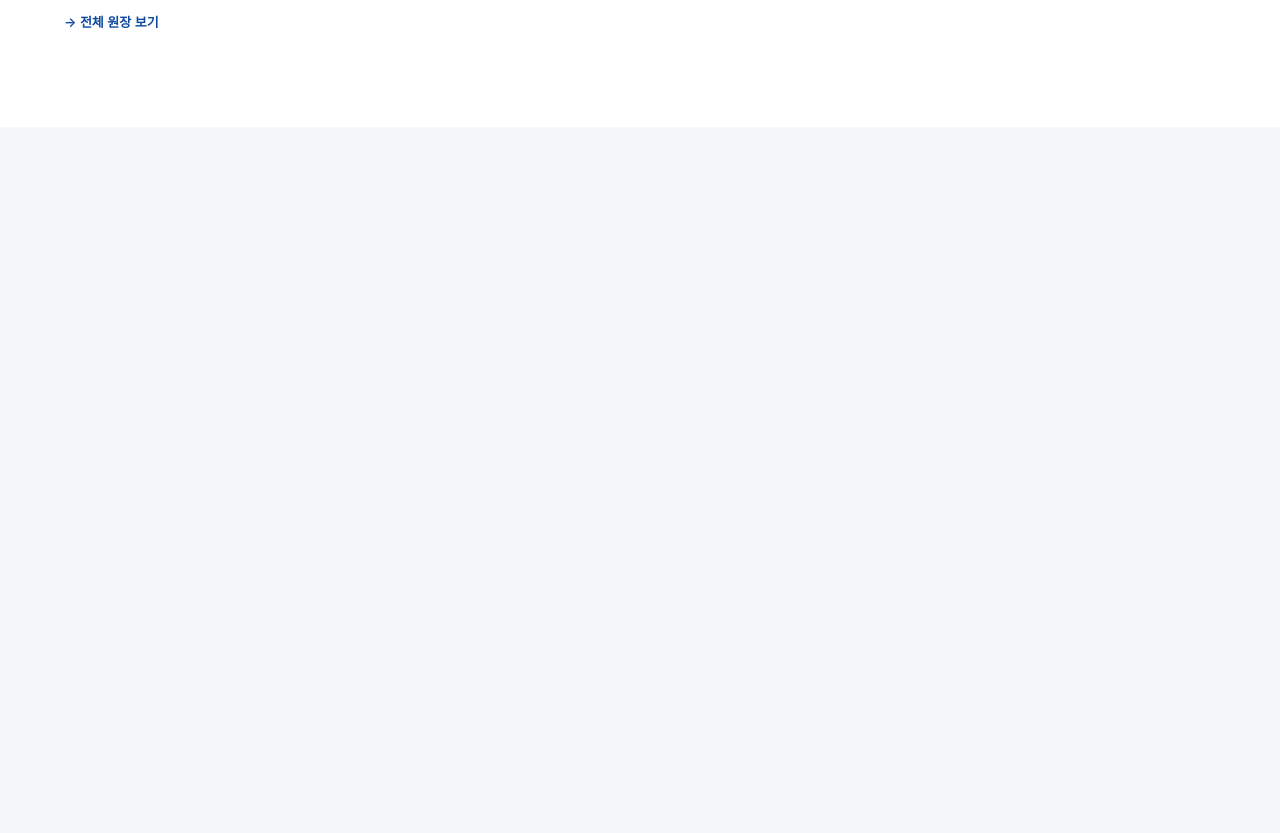
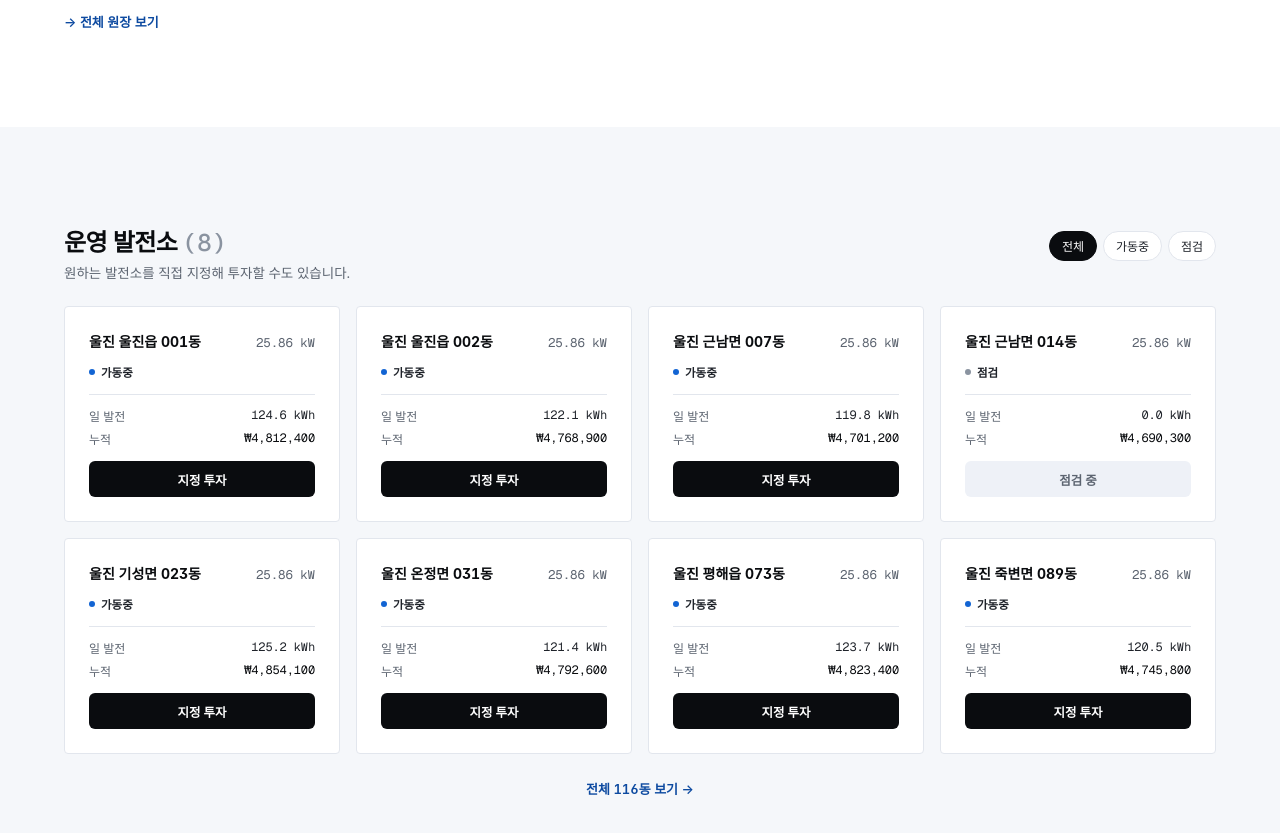
Before and after one commit to mattysouth97/lucia-pilot, a React (Vite) app in the folder apps/web/: page /invest in a window 1280 px wide. Shown: the part 1860-2693 px from the top of the page. Before the commit the page ends 1987 px from the top, so only its background shows below. Built offline with nearby package versions, Linux system fonts and the light colour scheme; a web font is replaced by a local one.

Commit message:
feat(web): FR-R-001 StationGrid 8-card listing with filter

```diff
--- a/apps/web/src/routes/Invest/index.tsx
+++ b/apps/web/src/routes/Invest/index.tsx
@@ -4,6 +4,7 @@ import { Hero } from './sections/Hero';
 import { HowItWorks } from './sections/HowItWorks';
 import { ImpactStrip } from './sections/ImpactStrip';
 import { LiveLedgerRibbon } from './sections/LiveLedgerRibbon';
+import { StationGrid } from './sections/StationGrid';
 
 export function Landing() {
   return (
@@ -14,6 +15,7 @@ export function Landing() {
         <ImpactStrip />
         <HowItWorks />
         <LiveLedgerRibbon />
+        <StationGrid />
       </main>
     </>
   );
--- /dev/null
+++ b/apps/web/src/routes/Invest/sections/StationGrid.tsx
@@ -0,0 +1,107 @@
+// apps/web/src/routes/Invest/sections/StationGrid.tsx
+import { useMemo, useState } from 'react';
+
+import {
+  STATIONS_FILTER, STATIONS_INVEST_CTA, STATIONS_STATUS_LABEL,
+  STATIONS_SUB, STATIONS_TITLE, STATIONS_VIEW_ALL,
+} from '../copy';
+import { stationCards } from '../data';
+
+const FORMAT_WON = new Intl.NumberFormat('ko-KR', { maximumFractionDigits: 0 });
+type Filter = 'all' | 'ok' | 'maintenance';
+
+export function StationGrid() {
+  const [filter, setFilter] = useState<Filter>('all');
+
+  const visible = useMemo(
+    () => filter === 'all' ? stationCards : stationCards.filter(s => s.status === filter),
+    [filter],
+  );
+
+  const chips: ReadonlyArray<{ id: Filter; label: string }> = [
+    { id: 'all', label: STATIONS_FILTER.all },
+    { id: 'ok', label: STATIONS_FILTER.ok },
+    { id: 'maintenance', label: STATIONS_FILTER.maintenance },
+  ];
+
+  return (
+    <section id="stations" aria-labelledby="stations-heading" className="landing-section">
+      <div className="landing-container">
+        <div style={{ display: 'flex', flexWrap: 'wrap', justifyContent: 'space-between', alignItems: 'baseline', gap: 12, marginBottom: 24 }}>
+          <div>
+            <h2 id="stations-heading" style={{ fontSize: 24, fontWeight: 700, color: 'var(--ink)', margin: '0 0 4px', letterSpacing: '-0.025em' }}>
+              {STATIONS_TITLE} <span className="num" style={{ color: 'var(--muted-2)', fontWeight: 500 }}>({stationCards.length})</span>
+            </h2>
+            <p style={{ fontSize: 13.5, color: 'var(--muted)', margin: 0 }}>{STATIONS_SUB}</p>
+          </div>
+          <div role="tablist" aria-label="발전소 필터" style={{ display: 'flex', gap: 6, flexWrap: 'wrap' }}>
+            {chips.map(chip => (
+              <button
+                key={chip.id}
+                role="tab"
+                aria-selected={filter === chip.id}
+                onClick={() => setFilter(chip.id)}
+                className={filter === chip.id ? 'ledger-chip is-active' : 'ledger-chip'}
+                data-testid={`station-filter-${chip.id}`}
+              >
+                {chip.label}
+              </button>
+            ))}
+          </div>
+        </div>
+
+        <div
+          style={{
+            display: 'grid',
+            gap: 16,
+            gridTemplateColumns: 'repeat(auto-fill, minmax(240px, 1fr))',
+          }}
+        >
+          {visible.map(s => (
+            <article key={s.buildingId} className="card card-pad">
+              <div style={{ display: 'flex', justifyContent: 'space-between', alignItems: 'baseline', marginBottom: 8 }}>
+                <h3 style={{ fontSize: 14, fontWeight: 700, color: 'var(--ink)', margin: 0 }}>{s.buildingName}</h3>
+                <span className="num" style={{ fontSize: 12.5, color: 'var(--muted)' }}>{s.installedKw} kW</span>
+              </div>
+              <div style={{ display: 'inline-flex', alignItems: 'center', gap: 6, fontSize: 11.5, marginBottom: 14 }}>
+                <span style={{
+                  display: 'inline-block', width: 6, height: 6, borderRadius: 999,
+                  background: s.status === 'ok' ? 'var(--accent)' : 'var(--muted-2)',
+                }} />
+                <span style={{ color: 'var(--ink-2)', fontWeight: 600 }}>{STATIONS_STATUS_LABEL[s.status]}</span>
+              </div>
+              <div style={{ borderTop: '1px solid var(--line)', paddingTop: 12, fontSize: 12, display: 'grid', gap: 6 }}>
+                <div style={{ display: 'flex', justifyContent: 'space-between' }}>
+                  <span style={{ color: 'var(--muted)' }}>일 발전</span>
+                  <span className="num" style={{ color: 'var(--ink-2)' }}>{s.dailyKwh.toFixed(1)} kWh</span>
+                </div>
+                <div style={{ display: 'flex', justifyContent: 'space-between' }}>
+                  <span style={{ color: 'var(--muted)' }}>누적</span>
+                  <span className="num" style={{ color: 'var(--ink)' }}>₩{FORMAT_WON.format(s.cumulativeKrw)}</span>
+                </div>
+              </div>
+              <button
+                disabled={s.status === 'maintenance'}
+                style={{
+                  marginTop: 14, width: '100%', height: 36,
+                  background: s.status === 'maintenance' ? 'var(--chip)' : 'var(--ink)',
+                  color: s.status === 'maintenance' ? 'var(--muted)' : '#fff',
+                  borderRadius: 6, fontSize: 12.5, fontWeight: 600,
+                  cursor: s.status === 'maintenance' ? 'not-allowed' : 'pointer',
+                }}
+              >
+                {s.status === 'maintenance' ? '점검 중' : STATIONS_INVEST_CTA}
+              </button>
+            </article>
+          ))}
+        </div>
+
+        <div style={{ marginTop: 24, textAlign: 'center' }}>
+          <a href="/invest/projects" style={{ fontSize: 13, color: 'var(--accent-ink)', fontWeight: 600 }}>
+            {STATIONS_VIEW_ALL} →
+          </a>
+        </div>
+      </div>
+    </section>
+  );
+}
```
